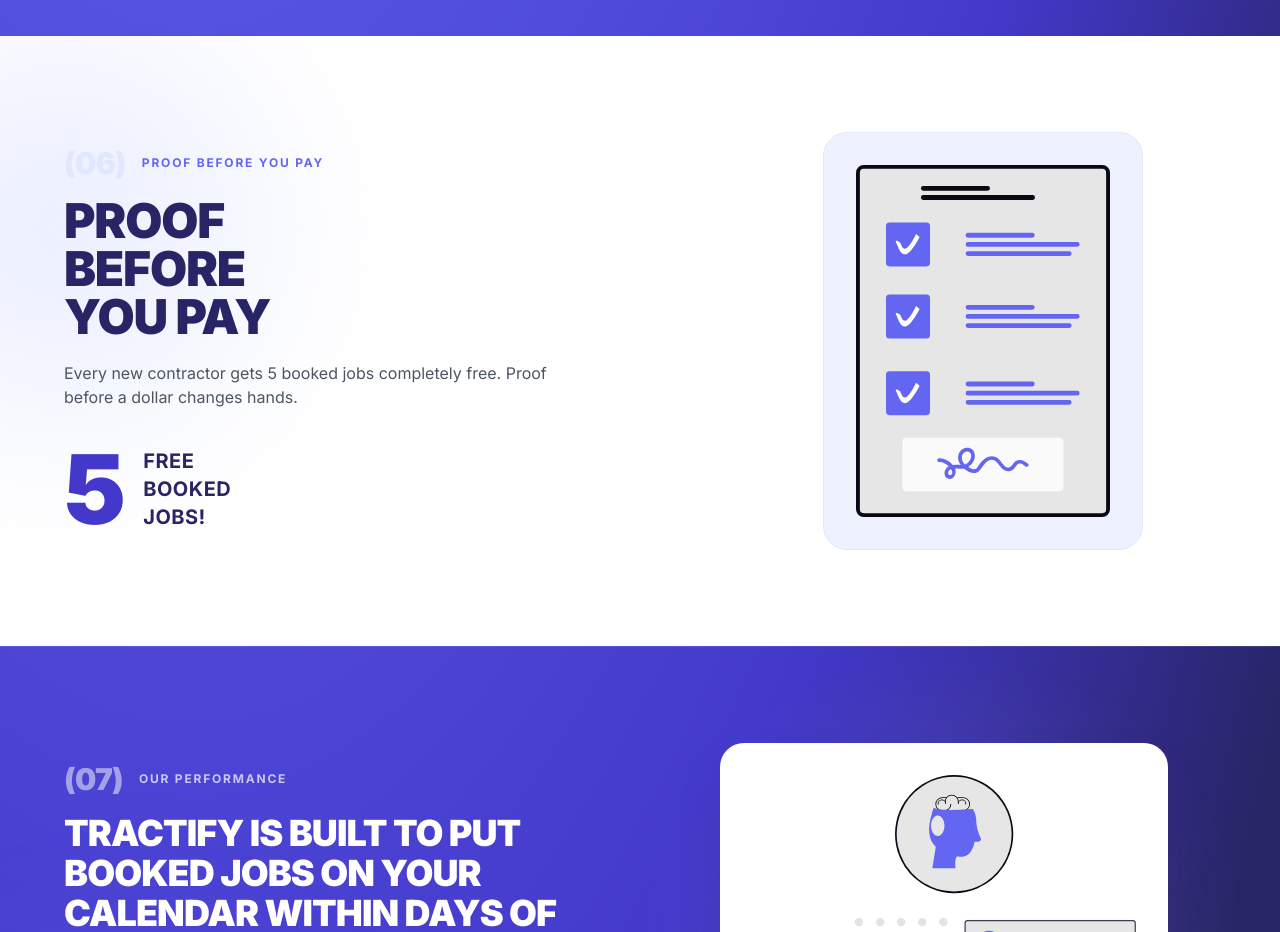
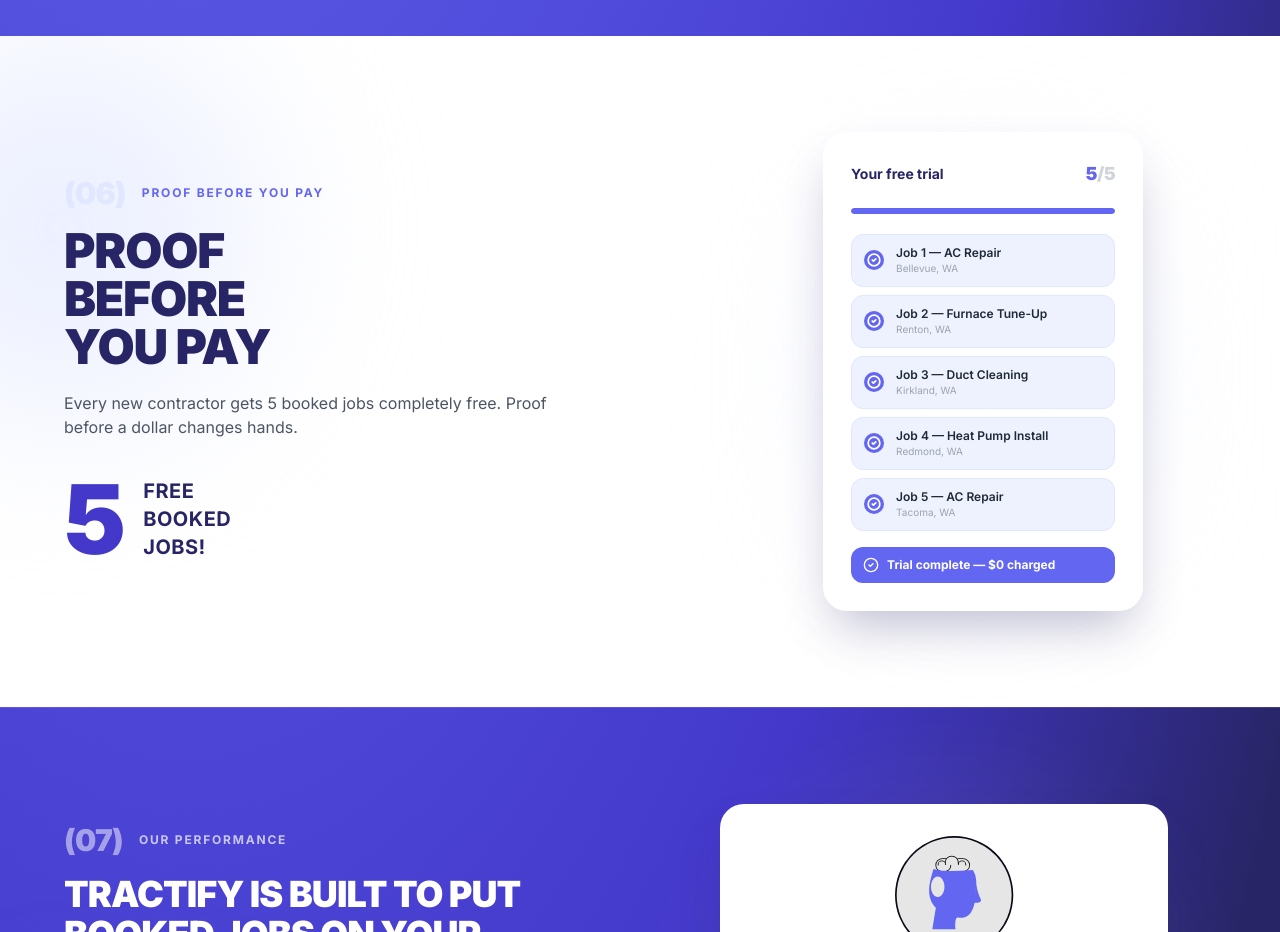
Before and after one commit to ProBookHQ-source/probook-hq, a React (Vite) app in the folder frontend/: page / in a window 1280 px wide. Shown: the part 4220-5152 px from the top of the page. Built offline with nearby package versions, Linux system fonts and the light colour scheme; no server answers.

Commit message:
Add animated trial tracker to Proof Before You Pay section

```diff
--- a/frontend/src/pages/LandingPage.jsx
+++ b/frontend/src/pages/LandingPage.jsx
@@ -162,6 +162,92 @@ function SmsDemo({ className = '' }) {
           <span className="w-1.5 h-1.5 rounded-full bg-green-400 animate-pulse" />
           Live example — no client info used
         </div>
+      </div>
+    </div>
+  );
+}
+
+// Animated trial tracker for "Proof Before You Pay" — jobs land one at a time
+// until the trial hits 5, then a "trial complete, $0 charged" state holds
+// before looping. Same idea as the hero SMS demo: show the mechanism instead
+// of describing it.
+const TRIAL_JOBS = [
+  { job: 'AC Repair', place: 'Bellevue, WA' },
+  { job: 'Furnace Tune-Up', place: 'Renton, WA' },
+  { job: 'Duct Cleaning', place: 'Kirkland, WA' },
+  { job: 'Heat Pump Install', place: 'Redmond, WA' },
+  { job: 'AC Repair', place: 'Tacoma, WA' },
+];
+
+function TrialTracker({ className = '' }) {
+  const [count, setCount] = useState(0);
+  const [complete, setComplete] = useState(false);
+
+  useEffect(() => {
+    let cancelled = false;
+    async function run() {
+      while (!cancelled) {
+        for (let i = 0; i < TRIAL_JOBS.length; i++) {
+          if (cancelled) return;
+          await sleep(1100);
+          if (cancelled) return;
+          setCount(i + 1);
+        }
+        await sleep(700);
+        if (cancelled) return;
+        setComplete(true);
+        await sleep(3200);
+        if (cancelled) return;
+        setComplete(false);
+        setCount(0);
+        await sleep(600);
+      }
+    }
+    run();
+    return () => { cancelled = true; };
+  }, []);
+
+  return (
+    <div className={`relative ${className}`}>
+      <div className="glow-orb w-2/3 h-2/3 top-1/2 left-1/2 -translate-x-1/2 -translate-y-1/2 bg-brand-100/60" />
+      <div className="relative bg-white rounded-3xl shadow-2xl shadow-brand-900/30 p-6 sm:p-7">
+        <div className="flex items-center justify-between mb-5">
+          <p className="text-brand-900 font-bold text-sm">Your free trial</p>
+          <p className="font-display text-brand-500 text-lg tracking-tight">{count}<span className="text-gray-300">/5</span></p>
+        </div>
+        <div className="h-1.5 bg-gray-100 rounded-full overflow-hidden mb-5">
+          <div
+            className="h-full bg-brand-500 rounded-full transition-all duration-700 ease-out"
+            style={{ width: `${(count / TRIAL_JOBS.length) * 100}%` }}
+          />
+        </div>
+        <div className="space-y-2">
+          {TRIAL_JOBS.map((j, i) => {
+            const done = i < count;
+            return (
+              <div
+                key={i}
+                className={`flex items-center gap-3 rounded-xl px-3 py-2.5 border transition-all duration-500 ${
+                  done ? 'bg-brand-50 border-brand-100 opacity-100 translate-x-0' : 'bg-gray-50 border-gray-100 opacity-40 -translate-x-1'
+                }`}
+              >
+                <div className={`w-5 h-5 rounded-full flex items-center justify-center shrink-0 ${done ? 'bg-brand-500' : 'bg-gray-200'}`}>
+                  {done && <CheckCircle2 className="w-3.5 h-3.5 text-white" strokeWidth={3} />}
+                </div>
+                <div className="min-w-0">
+                  <p className="text-gray-800 text-xs font-semibold truncate">Job {i + 1} — {j.job}</p>
+                  <p className="text-gray-400 text-[10px]">{j.place}</p>
+                </div>
+              </div>
+            );
+          })}
+        </div>
+        {complete && (
+          <div className="mt-4 flex items-center gap-2 bg-brand-500 text-white text-xs font-bold px-3 py-2.5 rounded-xl">
+            <CheckCircle2 className="w-4 h-4 shrink-0" />
+            Trial complete — $0 charged
+          </div>
+        )}
       </div>
     </div>
   );
@@ -472,12 +558,7 @@ export default function LandingPage() {
                 </span>
               </div>
             </div>
-            <Illustration
-              src="/illustrations/undraw_contract-signed_vutk.svg"
-              alt="Trial agreement, no contract"
-              className="w-full max-w-[15rem] sm:max-w-xs mx-auto"
-              light
-            />
+            <TrialTracker className="w-full max-w-xs mx-auto" />
           </div>
         </section>
       </Reveal>
```
Also changed, not shown: frontend/vite.config.js.timestamp-1786908790141-6d12309762ff1.mjs (added, +21 -0 lines).
